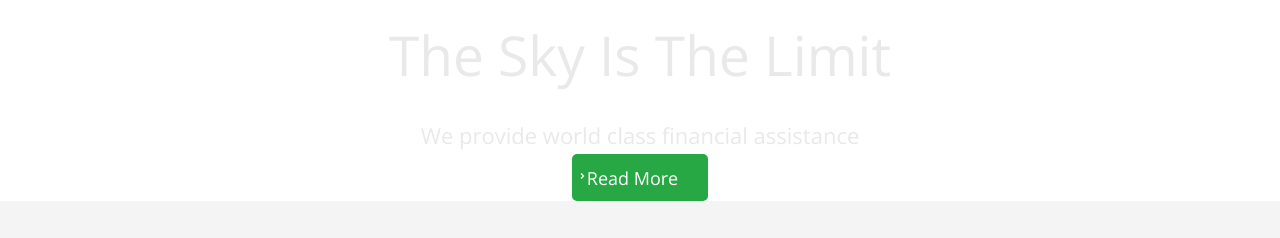
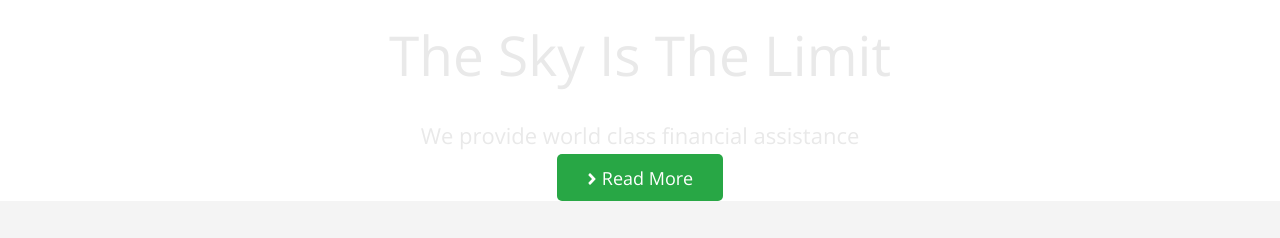
Before and after one commit to Ynln69/finance-ledger, a plain HTML site: page index.html in a window 1280 px wide. Shown: the part 71-309 px from the top of the page. Drawn offline with nearby package versions, Linux system fonts and the light colour scheme.

Commit message:
css button svg

```diff
--- a/css/style.css
+++ b/css/style.css
@@ -117,9 +117,11 @@ p {
 }
 
 .hero-button {
+  position: relative;
   padding-top: 10px;
   padding-bottom: 9px;
   padding-right: 30px;
+  padding-left: 45px;
   border-radius: 5px;
   margin: 0 auto;
   display: flex;
@@ -139,6 +141,11 @@ p {
 
 .hero-button-icon {
   fill: var(--main-wight-color);
+  width: 30px;
+  position: absolute;
+  display: inline-block;
+  top: 35%;
+  left: 20px;
 }
 
 /* Icon section */
--- a/index.html
+++ b/index.html
@@ -52,10 +52,9 @@
         <h1 class="hero-title">The Sky Is The Limit</h1>
         <p class="hero-text">We provide world class financial assistance</p>
         <button type="button" class="hero-button">
-          <div class="hero-button-icon"><svg width="9px" height="18px">
+        <svg class="hero-button-icon" width="9px" height="18px">
             <use href="./image/symbol-defs.svg#icon-button-icon"></use>
           </svg>
-        </div>
           <div class="button-icon">Read More</div>
         </button>
       </section>
```
